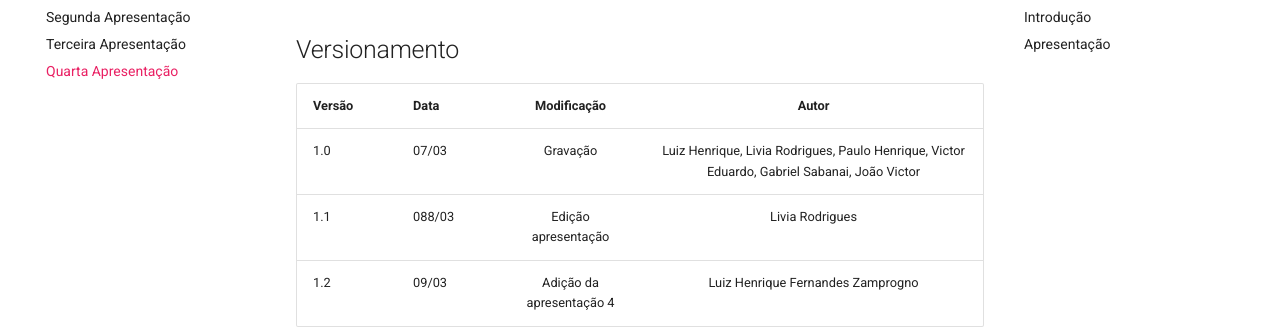
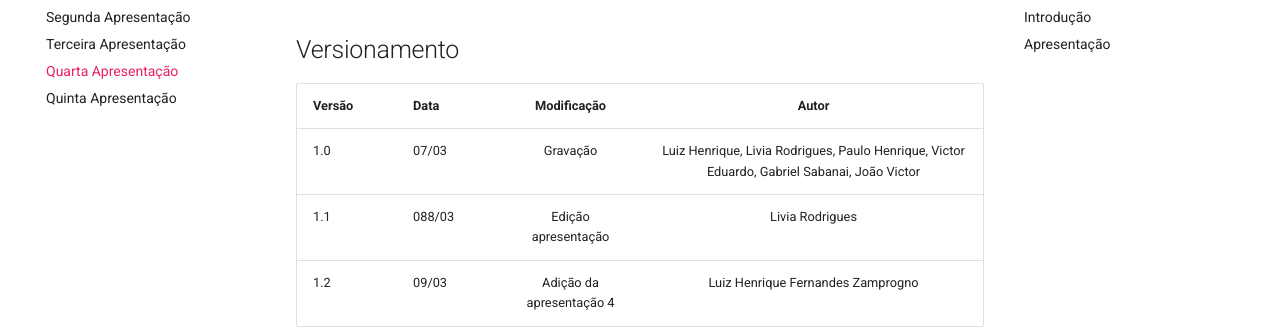
Before and after one commit to Requisitos-de-Software/2021.2-Tembici, an MkDocs documentation site: the page built from docs/apresentacoes/apresentacao4.md, in a window 1280 px wide. Shown: the part 196-525 px from the top of the page. Built offline with MkDocs 1.6.1 and Material for MkDocs 9.7.7, drawn with Linux system fonts in a browser that asks for light colours; comment, search, counter and statistics services are not loaded.

Commit message:
Menu apresentação

```diff
--- a/mkdocs.yml
+++ b/mkdocs.yml
@@ -22,6 +22,7 @@ nav:
     - Segunda Apresentação: ./apresentacoes/apresentacao2.md
     - Terceira Apresentação: ./apresentacoes/apresentacao3.md
     - Quarta Apresentação: ./apresentacoes/apresentacao4.md
+    - Quinta Apresentação: ./apresentacoes/apresentacao5.md
   - Planejamento:
     - Metodologia: ./planejamento/metodologia.md
     - Ferramentas Utilizadas: ./planejamento/ferramentas.md
```
